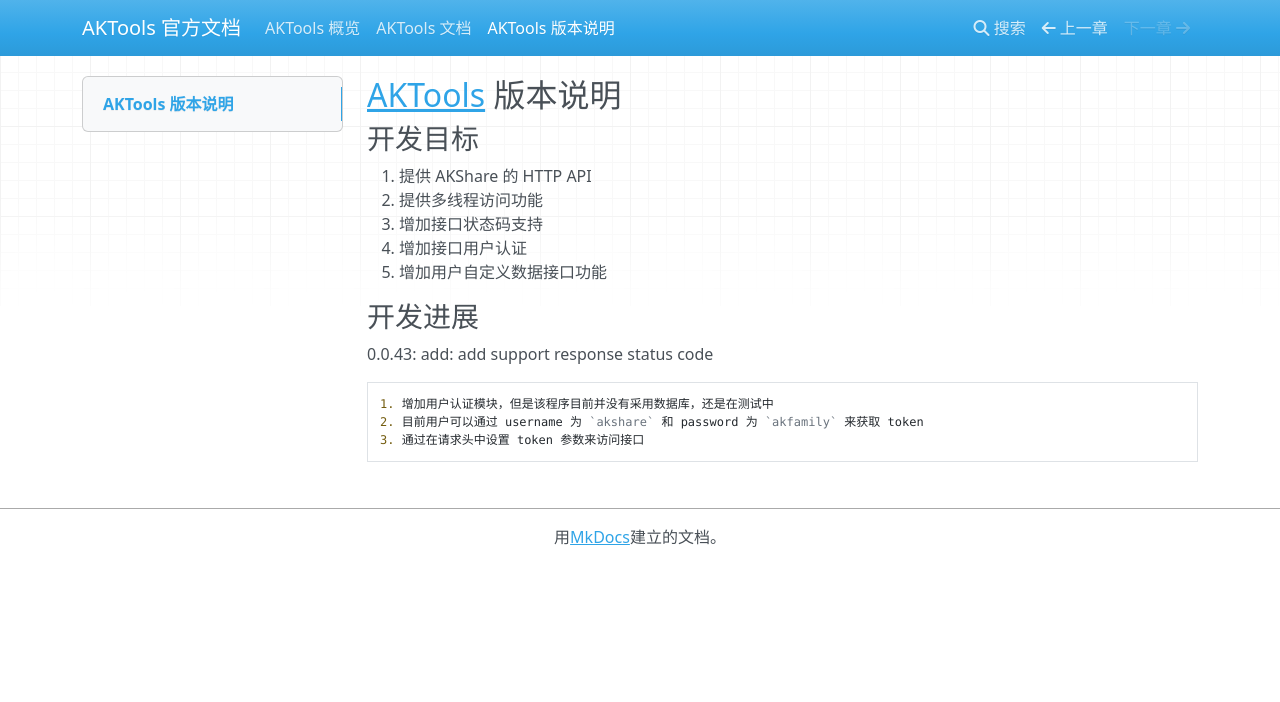
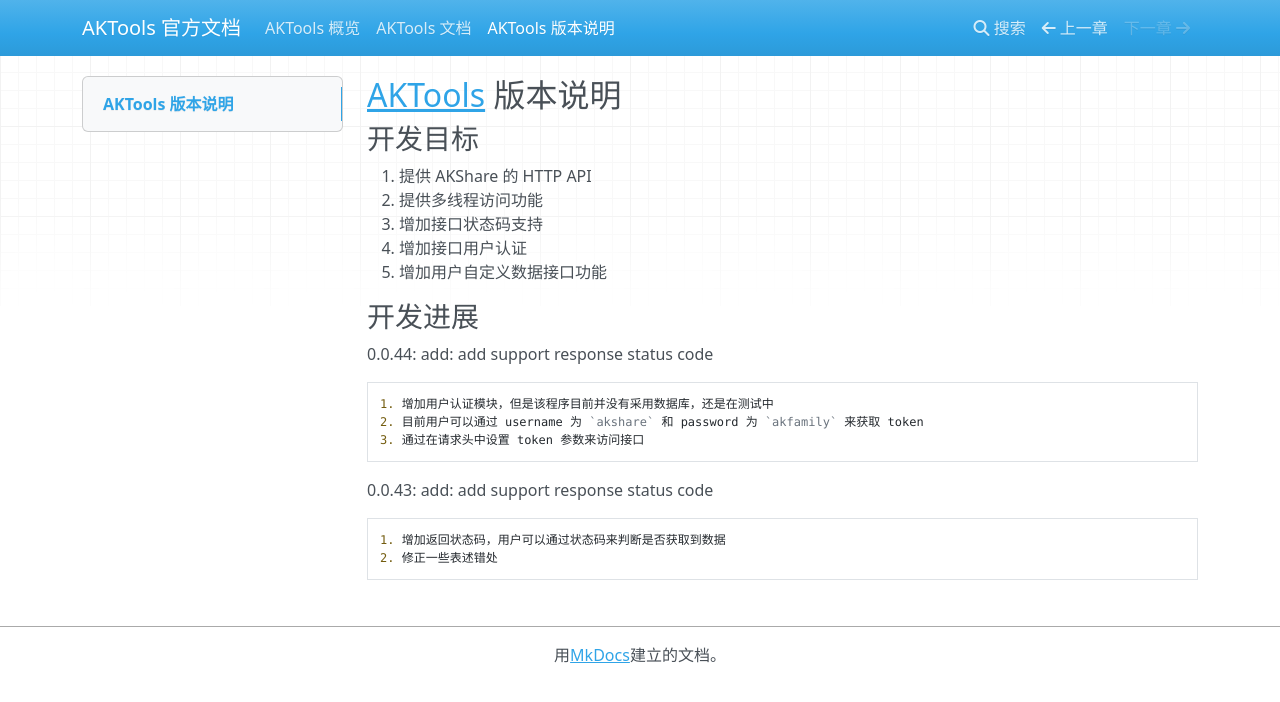
Before and after one commit to akfamily/aktools, an MkDocs documentation site: the page built from docs/aktools_version.md, in a window 1280 px wide. Shown: the top 702 px of the page. Built offline with MkDocs 1.6.1, drawn with Linux system fonts in a browser that asks for light colours; nearby versions of some CDN libraries.

Commit message:
docs(docs): docs
docs

```diff
--- a/docs/aktools_version.md
+++ b/docs/aktools_version.md
@@ -10,8 +10,13 @@
 
 ### 开发进展
 
-0.0.43: add: add support response status code
+0.0.44: add: add support response status code
 
     1. 增加用户认证模块，但是该程序目前并没有采用数据库，还是在测试中
     2. 目前用户可以通过 username 为 `akshare` 和 password 为 `akfamily` 来获取 token
     3. 通过在请求头中设置 token 参数来访问接口
+
+0.0.43: add: add support response status code
+
+    1. 增加返回状态码，用户可以通过状态码来判断是否获取到数据
+    2. 修正一些表述错处
```
